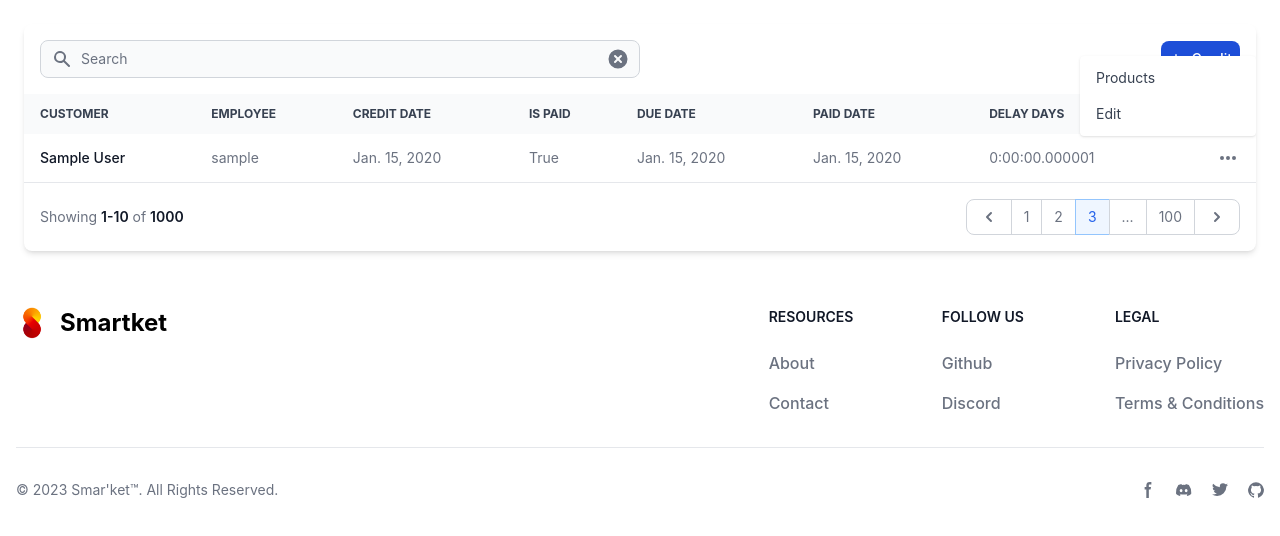
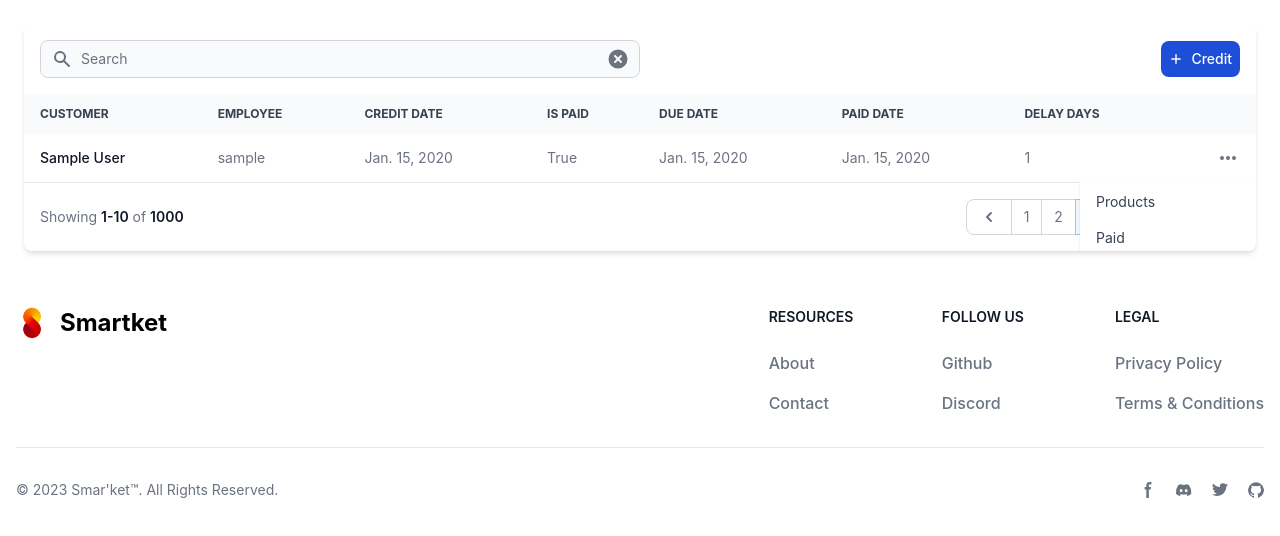
Before and after one commit to AristonCatipay/django_smartket, a Django app: page /credit/ in a window 1280 px wide, after a click that opens the changed part. Shown: the part 64-600 px from the top of the page. Run offline with Django 4.2, Linux system fonts and the light colour scheme; tables that the repository leaves empty hold one stand-in row (values such as "Sample post"); some libraries are stand-ins or nearby versions.

Commit message:
Create the mark transaction as paid functionality.

```diff
--- a/credit/models.py
+++ b/credit/models.py
@@ -1,8 +1,8 @@
 from django.db import models
 from django.contrib.auth.models import User
-from django.utils import timezone
 from customer.models import Customer
 from product.models import Product
+from datetime import date
 
 class Credit_Transaction(models.Model):
     customer = models.ForeignKey(Customer, on_delete=models.CASCADE)
@@ -11,13 +11,17 @@ class Credit_Transaction(models.Model):
     is_paid = models.BooleanField(default=False)
     due_date = models.DateField()
     paid_at = models.DateField(blank=True, null=True)
-    payment_delay = models.DurationField(blank=True, null=True)
+    pending_days = models.IntegerField(null=True)
 
     def mark_as_paid(self):
-        self.is_paid = True
-        self.paid_at = timezone.now()
-        self.payment_delay = self.paid_at - self.due_date
-        self.save()
+        if not self.is_paid:  # Ensure it's not already paid
+            self.is_paid = True
+            self.paid_at = date.today()
+
+            delta = self.paid_at - self.due_date
+            self.pending_days = max(delta.days, 0)  # Ensure non-negative days
+            self.save()
+
 
 class Credit_Transaction_Item(models.Model):
     credit_transaction = models.ForeignKey(Credit_Transaction, on_delete=models.CASCADE)
--- a/credit/templates/credit/index.html
+++ b/credit/templates/credit/index.html
@@ -58,7 +58,7 @@
                                 <td class="px-4 py-3">{{ credit_transactions.is_paid }}</td>
                                 <td class="px-4 py-3">{{ credit_transactions.due_date }}</td>
                                 <td class="px-4 py-3">{{ credit_transactions.paid_at }}</td>
-                                <td class="px-4 py-3">{{ credit_transactions.payment_delay }}</td>
+                                <td class="px-4 py-3">{{ credit_transactions.pending_days }}</td>
                                 <td class="px-4 py-3 flex items-center justify-end">
                                     <button id="{{ credit_transactions.id }}-dropdown-button" data-dropdown-toggle="{{ credit_transactions.id }}-dropdown" class="inline-flex items-center p-0.5 text-sm font-medium text-center text-gray-500 hover:text-gray-800 rounded-lg focus:outline-none dark:text-gray-400 dark:hover:text-gray-100" type="button">
                                         <svg class="w-5 h-5" aria-hidden="true" fill="currentColor" viewbox="0 0 20 20" xmlns="http://www.w3.org/2000/svg">
@@ -69,6 +69,9 @@
                                         <ul class="py-1 text-sm text-gray-700 dark:text-gray-200" aria-labelledby="apple-imac-27-dropdown-button">
                                             <li>
                                                 <a href="{% url 'credit:credit_product' credit_transactions.id %}" class="block py-2 px-4 hover:bg-gray-100 dark:hover:bg-gray-600 dark:hover:text-white">Products</a>
+                                            </li>
+                                            <li>
+                                                <a href="{% url 'credit:mark_transaction_as_paid' credit_transactions.id %}" class="block py-2 px-4 hover:bg-gray-100 dark:hover:bg-gray-600 dark:hover:text-white">Paid</a>
                                             </li>
                                             <li>
                                                 <a href="{% url 'credit:edit_credit_transaction' credit_transactions.id %}" class="block py-2 px-4 hover:bg-gray-100 dark:hover:bg-gray-600 dark:hover:text-white">Edit</a>
--- a/credit/urls.py
+++ b/credit/urls.py
@@ -7,6 +7,7 @@ urlpatterns = [
     path('', views.index, name='index'),
     path('transaction/add/', views.add_credit_transaction, name='add_credit_transaction'),
     path('transaction/edit/<int:credit_transaction_primary_key>/', views.edit_credit_transaction, name='edit_credit_transaction'),
+    path('transaction/paid/<int:credit_transaction_primary_key>/', views.mark_transaction_as_paid, name='mark_transaction_as_paid'),
     path('product/<int:credit_transaction_primary_key>/', views.credit_product, name='credit_product'),
     path('product/add/<int:credit_transaction_primary_key>/', views.add_credit_product, name='add_credit_product'),
 ]
--- a/credit/views.py
+++ b/credit/views.py
@@ -45,6 +45,15 @@ def edit_credit_transaction(request, credit_transaction_primary_key):
         'form' : form,
     })
 
+def mark_transaction_as_paid(request, credit_transaction_primary_key):
+    credit_transaction = get_object_or_404(Credit_Transaction, pk=credit_transaction_primary_key)
+
+    if not credit_transaction.is_paid:
+        credit_transaction.mark_as_paid()
+        credit_transaction.save()
+
+    return redirect('credit:index')
+
 def credit_product(request, credit_transaction_primary_key):
     credit_products = Credit_Transaction_Item.objects.filter(credit_transaction=credit_transaction_primary_key)
     return render(request, 'credit/credit_product.html', {
```
Also changed, not shown: credit/migrations/0006_remove_credit_transaction_payment_delay_and_more.py (added).
